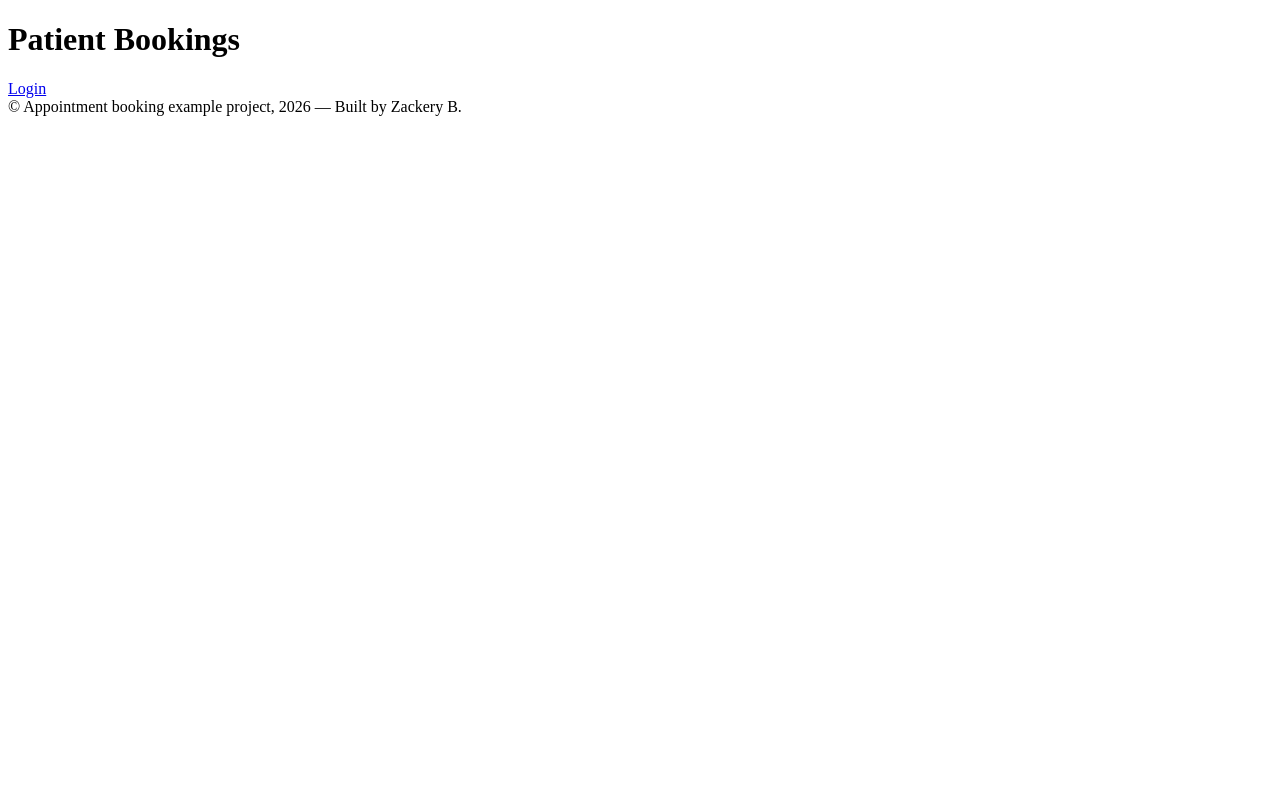
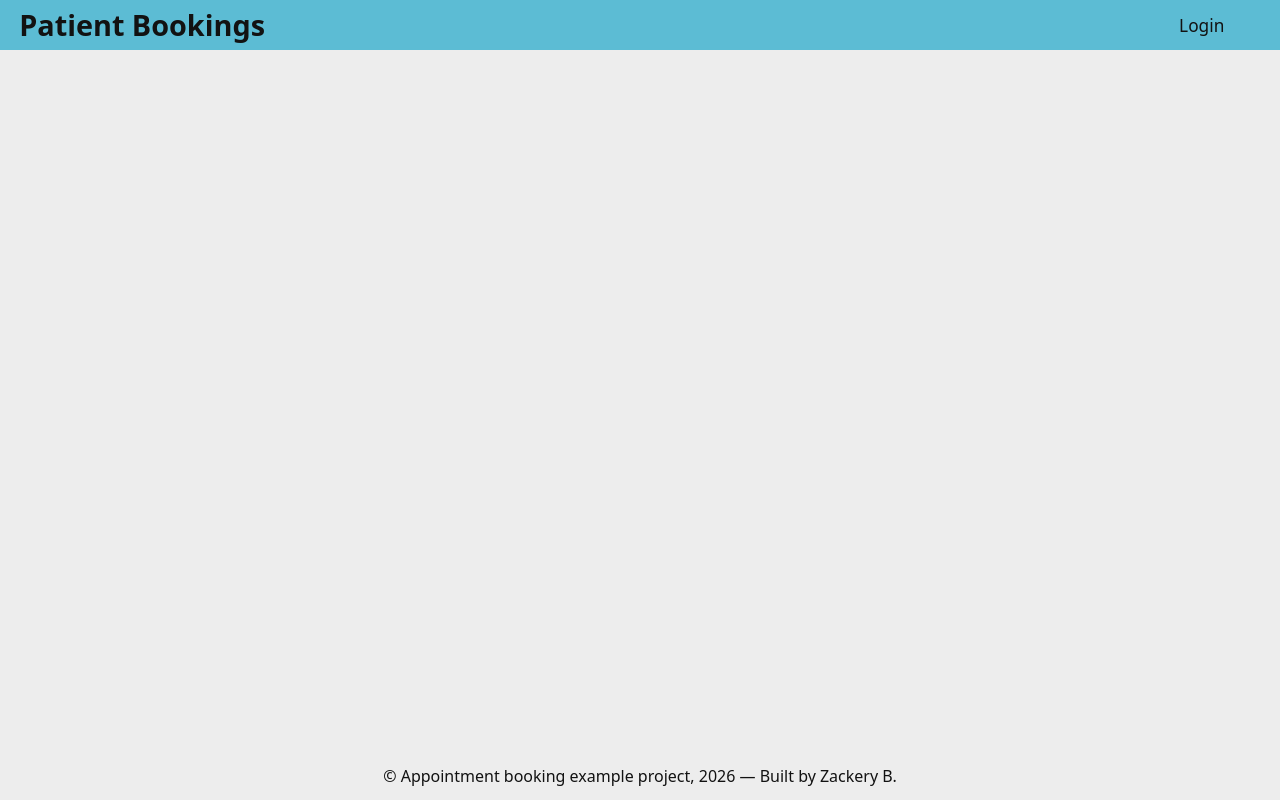
Before and after one commit to Zackery-B/Appointment-Booking, a React (Vite) app in the folder Client/: page /appointments/book in a window 1280 px wide. Built offline with nearby package versions, Linux system fonts and the light colour scheme.

Commit message:
Add some basic css to various components

```diff
--- a/Client/src/components/Footer.tsx
+++ b/Client/src/components/Footer.tsx
@@ -1,4 +1,4 @@
-
+import "../styles/Footer.css";
 
 export default function Footer() {
     return(
--- a/Client/src/components/Header.tsx
+++ b/Client/src/components/Header.tsx
@@ -1,4 +1,5 @@
-import NavBar from "./NavBar"
+import NavBar from "./NavBar";
+import "../styles/Header.css";
 
 export default function Header() {
     return(
--- a/Client/src/components/NavBar.tsx
+++ b/Client/src/components/NavBar.tsx
@@ -1,7 +1,7 @@
 import { NavLink } from "react-router";
 import { useAuth } from "../contexts/AuthContext";
 import { useLocation } from 'react-router';
-//import "../styles/NavBar.css";
+import "../styles/NavBar.css";
 
 export default function NavBar() {
   const { user, logout} = useAuth(); // destructure auth object
--- a/Client/src/main.tsx
+++ b/Client/src/main.tsx
@@ -1,8 +1,9 @@
-import { StrictMode } from 'react'
-import { createRoot } from 'react-dom/client'
+import { StrictMode } from 'react';
+import { createRoot } from 'react-dom/client';
 import { createBrowserRouter, RouterProvider } from "react-router";
 import routes from "./routes";
 import { AuthProvider } from './contexts/AuthProvider';
+import "./styles/main.css";
 
 const router = createBrowserRouter(routes, {
   basename: import.meta.env.BASE_URL,
--- /dev/null
+++ b/Client/src/styles/Footer.css
@@ -0,0 +1,4 @@
+.Footer {
+    text-align: center;
+    padding: 1em;
+}
--- /dev/null
+++ b/Client/src/styles/Header.css
@@ -0,0 +1,17 @@
+.Header {
+    background-color: var(--Light-Blue);
+    z-index: 1;
+    display: flex;
+    justify-content: space-between;
+    align-items: center;
+    margin-bottom: 1rem;
+    padding: 0.5em 2em 0.5em 1em;
+    font-size: 1.2em;
+    position: sticky;
+    top: 0;
+}
+
+.Header h1 {
+    font-size: 1.5em;
+    font-weight: bold;
+}
--- /dev/null
+++ b/Client/src/styles/NavBar.css
@@ -0,0 +1,34 @@
+.NavBar {
+    display: flex;
+    align-items: center;
+}
+
+.NavBar .NavLink {
+    font-size: 0.9em;
+    color: var(--Blue);
+    padding: 0.4em 1em;
+    border-radius: 0.3em;
+    text-decoration: none;
+    border-radius: 1em;
+}
+
+.NavBar .NavLink:hover {
+    background-color: var(--Light-Purple);
+    color: var(--Off-White);
+    transition-duration: 0.4s;
+}
+
+.NavBar button{
+    font-weight: bold;
+    font-size: 0.8em;
+    margin-left: 0.4em;
+}
+
+.NavBar a {
+    color: var(--Off-Black);
+    text-decoration: none;
+}
+
+.NavBar a:hover{
+    color: var(--Off-Black);
+}
--- a/Client/src/styles/main.css
+++ b/Client/src/styles/main.css
@@ -3,6 +3,8 @@
 :root{
     --Off-Black:#121212;
     --Off-White: #EDEDED;
+    --Light-Blue: #5cbcd4;
+    --Light-Purple: #3b2599;
 }
 
 .Frame{
@@ -17,3 +19,16 @@ body{
     color: var(--Off-Black);
     font-size: 1rem;
 }
+
+a{
+    color: var(--Light-Purple);
+}
+
+a:visited{
+    color: var(--Light-Purple);
+}
+
+a:hover{
+    color: var(--Light-Blue);
+    transition-duration: 0.15s;
+}
```
